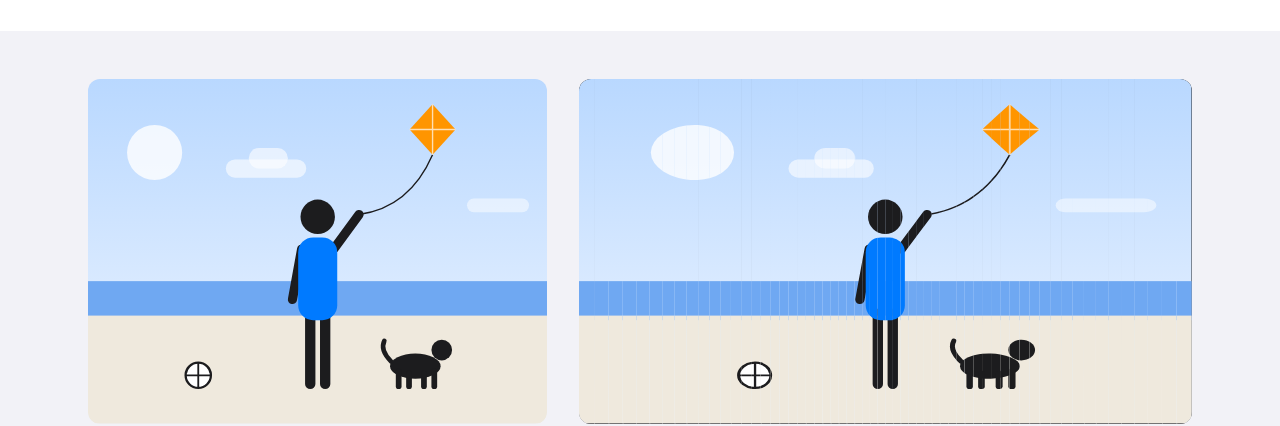
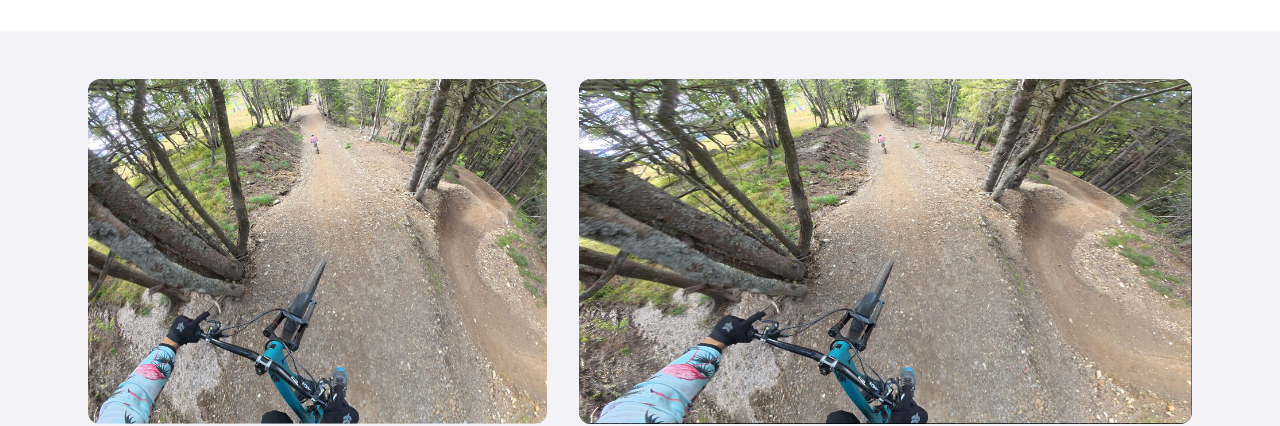
Before and after one commit to MhcVintar/pov-website, a plain HTML site: page index.html in a window 1280 px wide. Shown: the part 390-816 px from the top of the page. Drawn offline with Linux system fonts and the light colour scheme.

Commit message:
Added actual image

```diff
--- a/index.html
+++ b/index.html
@@ -28,12 +28,6 @@
     <link rel="stylesheet" href="styles.css" />
     <script src="site.js"></script>
     <style>
-      @media (prefers-color-scheme: dark) {
-        .band {
-          background: #1c1c1e;
-        }
-      }
-
       .badges {
         display: flex;
         flex-wrap: wrap;
@@ -105,6 +99,13 @@
 
       .band {
         background: var(--grouped);
+      }
+
+      /* Must come after .band: grouped is black in dark mode, which would hide the band. */
+      @media (prefers-color-scheme: dark) {
+        .band {
+          background: #1c1c1e;
+        }
       }
 
       .demo .wrap {
@@ -475,14 +476,6 @@
         </div>
       </section>
 
-      <!--
-        TODO: Check the reshaping formula used by this demo (the POV object in the script below)
-        against the app's actual landscape and portrait algorithms, and adjust the numbers.
-        TODO: Replace the illustrated beach scene with real 4:3 images of a mountain biker.
-        Put an <image href="assets/biker.jpg" width="400" height="300" /> inside <g id="scene">
-        in place of the drawn shapes, then update the aria-label and the captions in CAPTIONS,
-        which mention the kite and the dog.
-      -->
       <section
         class="demo band"
         data-format="landscape"
@@ -497,117 +490,15 @@
                   id="source"
                   viewBox="0 0 400 300"
                   role="img"
-                  aria-label="Illustration of a 4:3 video: a person flying a kite on the beach, with a dog and a ball nearby"
+                  aria-label="A 4:3 video frame filmed from a mountain bike: the rider's hands on the handlebars, with another rider ahead on a dirt trail through the forest"
                 >
                   <defs>
-                    <linearGradient id="sky" x1="0" y1="0" x2="0" y2="1">
-                      <stop offset="0" style="stop-color: var(--sky-top)" />
-                      <stop offset="1" style="stop-color: var(--sky-bottom)" />
-                    </linearGradient>
                     <g id="scene">
-                      <rect width="400" height="300" fill="url(#sky)" />
-                      <circle
-                        cx="58"
-                        cy="64"
-                        r="24"
-                        fill="#fff"
-                        opacity="0.8"
-                      />
-                      <rect
-                        x="120"
-                        y="70"
-                        width="70"
-                        height="16"
-                        rx="8"
-                        fill="#fff"
-                        opacity="0.6"
-                      />
-                      <rect
-                        x="140"
-                        y="60"
-                        width="34"
-                        height="18"
-                        rx="9"
-                        fill="#fff"
-                        opacity="0.6"
-                      />
-                      <rect
-                        x="330"
-                        y="104"
-                        width="54"
-                        height="12"
-                        rx="6"
-                        fill="#fff"
-                        opacity="0.5"
-                      />
-                      <rect
-                        y="176"
+                      <image
+                        href="assets/demo.jpg"
                         width="400"
-                        height="34"
-                        style="fill: var(--sea)"
-                      />
-                      <rect
-                        y="206"
-                        width="400"
-                        height="94"
-                        style="fill: var(--sand)"
-                      />
-                      <path
-                        d="M236 118 Q 280 112 300 66"
-                        fill="none"
-                        stroke-width="1.2"
-                        style="stroke: var(--figure)"
-                      />
-                      <path
-                        d="M300 22 L320 44 L300 66 L280 44 Z"
-                        fill="#ff9500"
-                      />
-                      <path
-                        d="M300 22 V66 M280 44 H320"
-                        stroke="#fff"
-                        stroke-width="1.2"
-                        opacity="0.7"
-                      />
-                      <g style="fill: var(--figure)">
-                        <rect x="189" y="200" width="9" height="70" rx="4.5" />
-                        <rect x="202" y="200" width="9" height="70" rx="4.5" />
-                        <circle cx="200" cy="120" r="15" />
-                        <ellipse cx="285" cy="250" rx="22" ry="11" />
-                        <circle cx="308" cy="236" r="9" />
-                        <rect x="268" y="252" width="5" height="18" rx="2.5" />
-                        <rect x="277" y="254" width="5" height="16" rx="2.5" />
-                        <rect x="290" y="254" width="5" height="16" rx="2.5" />
-                        <rect x="299" y="252" width="5" height="18" rx="2.5" />
-                      </g>
-                      <g
-                        fill="none"
-                        stroke-linecap="round"
-                        style="stroke: var(--figure)"
-                      >
-                        <path d="M214 148 L236 118" stroke-width="8" />
-                        <path d="M186 148 L178 192" stroke-width="8" />
-                        <path d="M264 246 Q 254 236 258 228" stroke-width="4" />
-                      </g>
-                      <rect
-                        x="183"
-                        y="138"
-                        width="34"
-                        height="72"
-                        rx="13"
-                        style="fill: var(--blue)"
-                      />
-                      <circle
-                        cx="96"
-                        cy="258"
-                        r="11"
-                        fill="#fff"
-                        stroke-width="2"
-                        style="stroke: var(--figure)"
-                      />
-                      <path
-                        d="M85 258 H107 M96 247 V269"
-                        stroke-width="1.6"
-                        style="stroke: var(--figure)"
+                        height="300"
+                        preserveAspectRatio="none"
                       />
                     </g>
                   </defs>
@@ -750,24 +641,39 @@
           H = 300;
         var STRIPS = 60;
 
-        // TODO: Check this formula against the app's real landscape and portrait reshaping.
-        // How POV reshapes the frame. Horizontal scale at the center is 1 (untouched);
-        // `edge` is the relative scale at the far left/right, `curve` how quickly it ramps.
-        // `keep` is how much of the 4:3 width is kept before reshaping.
-        var POV = {
-          landscape: { keep: 400, edge: 2.0, curve: 2 },
-          portrait: { keep: 240, edge: 0.2, curve: 1.7 },
-        };
+        // The reshaping below tracks the actual app (POV/Pipeline/VideoProcessor.swift
+        // and WarpKernels.metal). When the app's transformation changes, update
+        // POV_KEEP, POV_CURVE and warp() to match.
+
+        // How much of the 4:3 width POV keeps before reshaping. Landscape keeps the whole
+        // frame; portrait crops a centered 3:4 strip at full height.
+        var POV_KEEP = { landscape: W, portrait: (H * 3) / 4 };
         var OUT_W = { landscape: (H * 16) / 9, portrait: (H * 9) / 16 };
         var CAPTIONS = {
           "pov-landscape": "",
           "pov-portrait":
-            "POV trims the sides a little, then squeezes what’s left toward the edges so the middle still looks natural.",
+            "POV keeps a wider slice of the shot than a plain crop, and squeezes its edges so the middle still looks natural.",
           "crop-landscape":
-            "Cropping to landscape cuts off the top and bottom of the shot, including the kite and everyone’s feet.",
+            "Cropping to landscape cuts off the top and bottom of the shot, including the rider’s hands on the handlebars.",
           "crop-portrait":
-            "Cropping to portrait throws away more than half of the picture.",
+            "Cropping to portrait keeps only a narrow strip from the middle of the shot.",
         };
+
+        // How quickly the reshaping ramps up from the middle toward the edges. Lower
+        // values (between 1 and 2) start reshaping closer to the middle and spread it
+        // more evenly; 1 would scale the whole width evenly.
+        var POV_CURVE = { landscape: 2, portrait: 1.5 };
+
+        // The app's warp kernels, for both landscape and portrait. Takes an output
+        // column t (0–1 across the output) and
+        // returns the column it samples from, 0–1 across the kept part of the frame. `q` is
+        // the output width over the kept width. For curves above 1 the slope is 1 at the
+        // center, so the middle keeps its natural proportions.
+        function warp(t, q, curve) {
+          var n = t * 2 - 1;
+          var shaped = Math.sign(n) * Math.pow(Math.abs(n), curve);
+          return q * t + ((1 - q) / 2) * (1 + shaped);
+        }
 
         var demo = document.querySelector(".demo");
         var output = document.getElementById("output");
@@ -808,23 +714,15 @@
               ow: ow,
             };
           }
-          var p = POV[format];
-          var S = uniform((W - p.keep) / 2, (W + p.keep) / 2);
-          var widths = [],
-            total = 0;
-          for (var i = 0; i < STRIPS; i++) {
-            var u = Math.abs(((i + 0.5) / STRIPS) * 2 - 1);
-            var s = 1 + (p.edge - 1) * Math.pow(u, p.curve);
-            widths.push(s);
-            total += s;
+          var keep = POV_KEEP[format];
+          var S = [];
+          for (var i = 0; i <= STRIPS; i++) {
+            S.push(
+              (W - keep) / 2 +
+                keep * warp(i / STRIPS, ow / keep, POV_CURVE[format]),
+            );
           }
-          var D = [0],
-            acc = 0;
-          for (var j = 0; j < STRIPS; j++) {
-            acc += widths[j];
-            D.push((acc / total) * ow);
-          }
-          return { S: S, D: D, sy: 0, sh: H, ow: ow };
+          return { S: S, D: uniform(0, ow), sy: 0, sh: H, ow: ow };
         }
 
         function lerp(a, b, t) {
--- a/styles.css
+++ b/styles.css
@@ -11,11 +11,6 @@
   --thumb: #ffffff;
   --thumb-shadow: 0 3px 8px rgba(0, 0, 0, 0.12), 0 3px 1px rgba(0, 0, 0, 0.04);
 
-  --sky-top: #b9d8ff;
-  --sky-bottom: #eef5ff;
-  --sea: #6fa8f2;
-  --sand: #efe9dd;
-  --figure: #1c1c1e;
   --dim: rgba(0, 0, 0, 0.52);
 
   --bar: rgba(255, 255, 255, 0.78);
@@ -40,11 +35,6 @@
     --thumb-shadow: none;
     --bar: rgba(0, 0, 0, 0.72);
 
-    --sky-top: #0b2a55;
-    --sky-bottom: #1f5596;
-    --sea: #123b70;
-    --sand: #3a362f;
-    --figure: #f2f2f7;
     --dim: rgba(0, 0, 0, 0.6);
   }
 }
```
Also changed, not shown: assets/demo.jpg (added).
